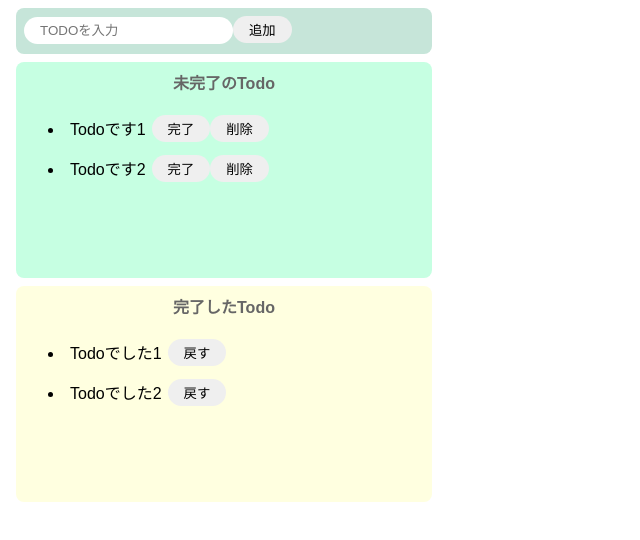
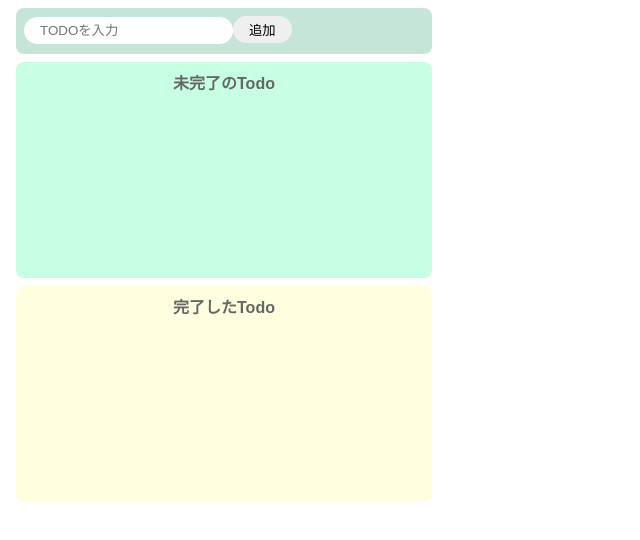
Before and after one commit to iwaki-toshiyuki/todoreact, a React (Create React App) app: page / in a window 1280 px wide. Shown: the top 540 px of the page, without its empty margins (0-640 px from the left). Built offline with nearby package versions, Linux system fonts and the light colour scheme.

Commit message:
fix:初期値を削除

```diff
--- a/src/Todo.jsx
+++ b/src/Todo.jsx
@@ -6,8 +6,8 @@ export const Todo = () => {
     const [todoText, setTodoText] = useState("");
 
     //useStateで未完了のTodoリストと完了したTodoリストを管理
-    const [incompleteTodos, setIncompleteTodos] = useState(["Todoです1", "Todoです2"]);
-    const [completeTodos, setCompleteTodos] = useState(["Todoでした1", "Todoでした2"]);
+    const [incompleteTodos, setIncompleteTodos] = useState([]);
+    const [completeTodos, setCompleteTodos] = useState([]);
 
     //入力された文字列を取得するためのイベント関数
     const onChangeTodoText = (event) => setTodoText(event.target.value);
```
